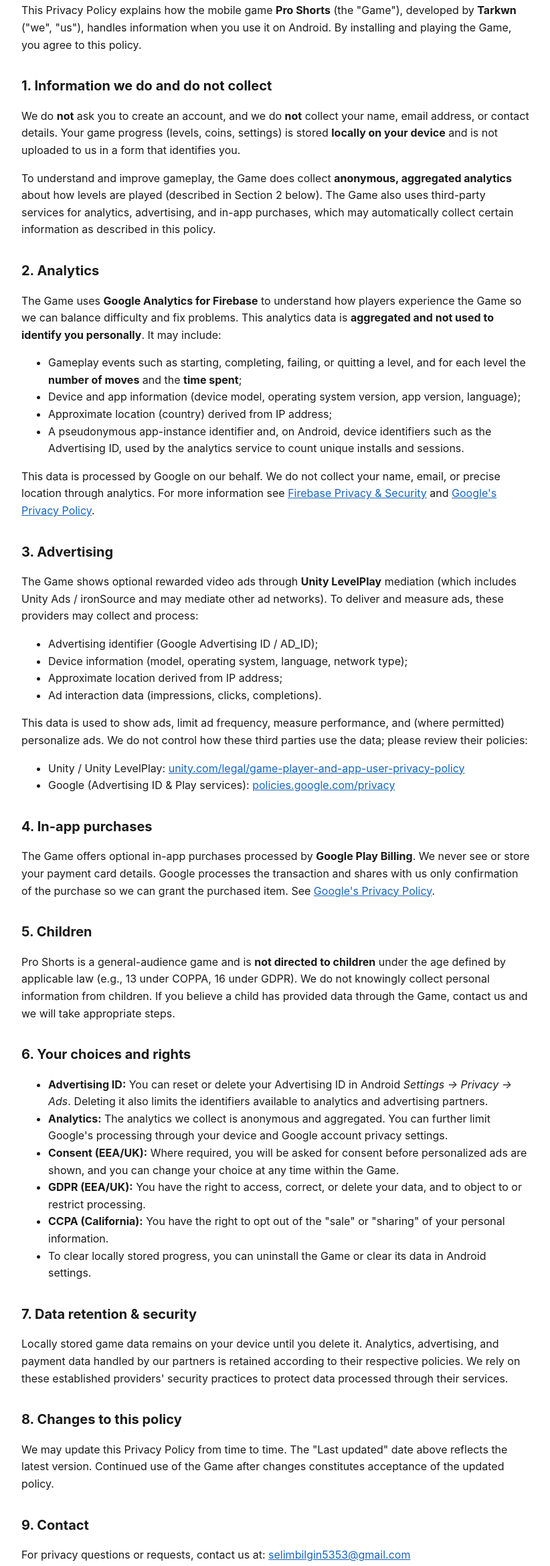
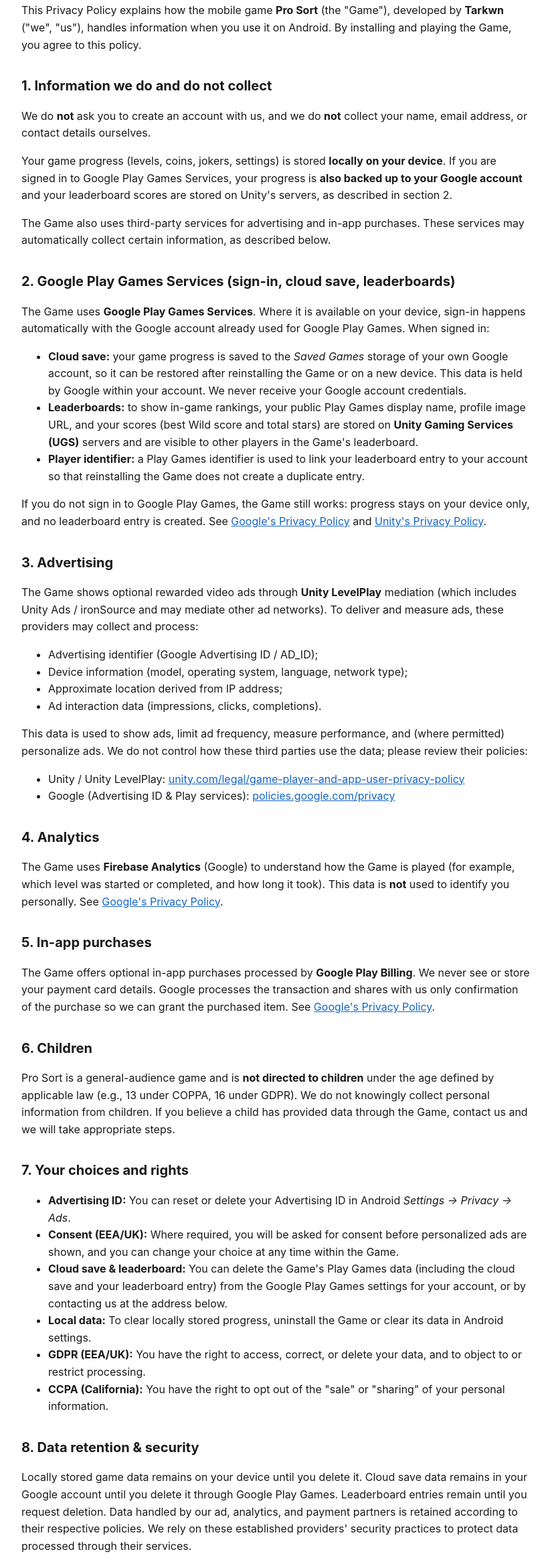
Before and after one commit to Tarkwn/prosort-privacy, a plain HTML site: page index.html in a window 1280 px wide. Shown: the part 141-2479 px from the top of the page at 67% size, without its empty margins (228-1050 px from the left). Drawn offline with Linux system fonts and the light colour scheme.

Commit message:
Add files via upload

```diff
--- a/index.html
+++ b/index.html
@@ -3,7 +3,7 @@
 <head>
 <meta charset="utf-8">
 <meta name="viewport" content="width=device-width, initial-scale=1">
-<title>Pro Shorts — Privacy Policy</title>
+<title>Pro Sort — Privacy Policy</title>
 <style>
   body { max-width: 760px; margin: 40px auto; padding: 0 20px;
          font-family: -apple-system, Segoe UI, Roboto, Helvetica, Arial, sans-serif;
@@ -15,38 +15,43 @@
 </style>
 </head>
 <body>
-<h1>Privacy Policy for Pro Shorts</h1>
-<p class="muted">Last updated: 25 June 2026</p>
+<h1>Privacy Policy for Pro Sort</h1>
+<p class="muted">Last updated: 22 July 2026</p>
 
-<p>This Privacy Policy explains how the mobile game <strong>Pro Shorts</strong> (the "Game"),
+<p>This Privacy Policy explains how the mobile game <strong>Pro Sort</strong> (the "Game"),
 developed by <strong>Tarkwn</strong> ("we", "us"), handles information when you use it on Android.
 By installing and playing the Game, you agree to this policy.</p>
 
 <h2>1. Information we do and do not collect</h2>
-<p>We do <strong>not</strong> ask you to create an account, and we do <strong>not</strong> collect
-your name, email address, or contact details. Your game progress (levels, coins, settings) is stored
-<strong>locally on your device</strong> and is not uploaded to us in a form that identifies you.</p>
-<p>To understand and improve gameplay, the Game does collect <strong>anonymous, aggregated analytics</strong>
-about how levels are played (described in Section 2 below). The Game also uses third-party services for
-analytics, advertising, and in-app purchases, which may automatically collect certain information as
-described in this policy.</p>
+<p>We do <strong>not</strong> ask you to create an account with us, and we do <strong>not</strong>
+collect your name, email address, or contact details ourselves.</p>
+<p>Your game progress (levels, coins, jokers, settings) is stored <strong>locally on your device</strong>.
+If you are signed in to Google Play Games Services, your progress is <strong>also backed up to your
+Google account</strong> and your leaderboard scores are stored on Unity's servers, as described in
+section 2.</p>
+<p>The Game also uses third-party services for advertising and in-app purchases. These services may
+automatically collect certain information, as described below.</p>
 
-<h2>2. Analytics</h2>
-<p>The Game uses <strong>Google Analytics for Firebase</strong> to understand how players experience the
-Game so we can balance difficulty and fix problems. This analytics data is <strong>aggregated and not used
-to identify you personally</strong>. It may include:</p>
+<h2>2. Google Play Games Services (sign-in, cloud save, leaderboards)</h2>
+<p>The Game uses <strong>Google Play Games Services</strong>. Where it is available on your device,
+sign-in happens automatically with the Google account already used for Google Play Games. When signed
+in:</p>
 <ul>
-  <li>Gameplay events such as starting, completing, failing, or quitting a level, and for each level the
-      <strong>number of moves</strong> and the <strong>time spent</strong>;</li>
-  <li>Device and app information (device model, operating system version, app version, language);</li>
-  <li>Approximate location (country) derived from IP address;</li>
-  <li>A pseudonymous app-instance identifier and, on Android, device identifiers such as the Advertising ID,
-      used by the analytics service to count unique installs and sessions.</li>
+  <li><strong>Cloud save:</strong> your game progress is saved to the <em>Saved Games</em> storage of
+      your own Google account, so it can be restored after reinstalling the Game or on a new device.
+      This data is held by Google within your account. We never receive your Google account
+      credentials.</li>
+  <li><strong>Leaderboards:</strong> to show in-game rankings, your public Play Games display name,
+      profile image URL, and your scores (best Wild score and total stars) are stored on
+      <strong>Unity Gaming Services (UGS)</strong> servers and are visible to other players in the
+      Game's leaderboard.</li>
+  <li><strong>Player identifier:</strong> a Play Games identifier is used to link your leaderboard
+      entry to your account so that reinstalling the Game does not create a duplicate entry.</li>
 </ul>
-<p>This data is processed by Google on our behalf. We do not collect your name, email, or precise location
-through analytics. For more information see
-<a href="https://firebase.google.com/support/privacy">Firebase Privacy &amp; Security</a> and
-<a href="https://policies.google.com/privacy">Google's Privacy Policy</a>.</p>
+<p>If you do not sign in to Google Play Games, the Game still works: progress stays on your device
+only, and no leaderboard entry is created. See
+<a href="https://policies.google.com/privacy">Google's Privacy Policy</a> and
+<a href="https://unity.com/legal/game-player-and-app-user-privacy-policy">Unity's Privacy Policy</a>.</p>
 
 <h2>3. Advertising</h2>
 <p>The Game shows optional rewarded video ads through <strong>Unity LevelPlay</strong> mediation
@@ -65,48 +70,57 @@ personalize ads. We do not control how these third parties use the data; please
   <li>Google (Advertising ID &amp; Play services): <a href="https://policies.google.com/privacy">policies.google.com/privacy</a></li>
 </ul>
 
-<h2>4. In-app purchases</h2>
+<h2>4. Analytics</h2>
+<p>The Game uses <strong>Firebase Analytics</strong> (Google) to understand how the Game is played
+(for example, which level was started or completed, and how long it took). This data is
+<strong>not</strong> used to identify you personally. See
+<a href="https://policies.google.com/privacy">Google's Privacy Policy</a>.</p>
+
+<h2>5. In-app purchases</h2>
 <p>The Game offers optional in-app purchases processed by <strong>Google Play Billing</strong>.
 We never see or store your payment card details. Google processes the transaction and shares with us
 only confirmation of the purchase so we can grant the purchased item. See
 <a href="https://policies.google.com/privacy">Google's Privacy Policy</a>.</p>
 
-<h2>5. Children</h2>
-<p>Pro Shorts is a general-audience game and is <strong>not directed to children</strong> under the age
+<h2>6. Children</h2>
+<p>Pro Sort is a general-audience game and is <strong>not directed to children</strong> under the age
 defined by applicable law (e.g., 13 under COPPA, 16 under GDPR). We do not knowingly collect personal
 information from children. If you believe a child has provided data through the Game, contact us and we
 will take appropriate steps.</p>
 
-<h2>6. Your choices and rights</h2>
+<h2>7. Your choices and rights</h2>
 <ul>
   <li><strong>Advertising ID:</strong> You can reset or delete your Advertising ID in
-      Android <em>Settings → Privacy → Ads</em>. Deleting it also limits the identifiers available to
-      analytics and advertising partners.</li>
-  <li><strong>Analytics:</strong> The analytics we collect is anonymous and aggregated. You can further
-      limit Google's processing through your device and Google account privacy settings.</li>
+      Android <em>Settings → Privacy → Ads</em>.</li>
   <li><strong>Consent (EEA/UK):</strong> Where required, you will be asked for consent before
       personalized ads are shown, and you can change your choice at any time within the Game.</li>
+  <li><strong>Cloud save &amp; leaderboard:</strong> You can delete the Game's Play Games data
+      (including the cloud save and your leaderboard entry) from the Google Play Games settings for
+      your account, or by contacting us at the address below.</li>
+  <li><strong>Local data:</strong> To clear locally stored progress, uninstall the Game or clear its
+      data in Android settings.</li>
   <li><strong>GDPR (EEA/UK):</strong> You have the right to access, correct, or delete your data, and to
       object to or restrict processing.</li>
   <li><strong>CCPA (California):</strong> You have the right to opt out of the "sale" or "sharing" of your
       personal information.</li>
-  <li>To clear locally stored progress, you can uninstall the Game or clear its data in Android settings.</li>
 </ul>
 
-<h2>7. Data retention &amp; security</h2>
-<p>Locally stored game data remains on your device until you delete it. Analytics, advertising, and
-payment data handled by our partners is retained according to their respective policies. We rely on these
-established providers' security practices to protect data processed through their services.</p>
+<h2>8. Data retention &amp; security</h2>
+<p>Locally stored game data remains on your device until you delete it. Cloud save data remains in your
+Google account until you delete it through Google Play Games. Leaderboard entries remain until you
+request deletion. Data handled by our ad, analytics, and payment partners is retained according to
+their respective policies. We rely on these established providers' security practices to protect data
+processed through their services.</p>
 
-<h2>8. Changes to this policy</h2>
+<h2>9. Changes to this policy</h2>
 <p>We may update this Privacy Policy from time to time. The "Last updated" date above reflects the latest
 version. Continued use of the Game after changes constitutes acceptance of the updated policy.</p>
 
-<h2>9. Contact</h2>
+<h2>10. Contact</h2>
 <p>For privacy questions or requests, contact us at:
 <a href="mailto:selimbilgin5353@gmail.com">selimbilgin5353@gmail.com</a></p>
 
-<p class="muted">This document is a general template tailored to Pro Shorts and is not legal advice.
+<p class="muted">This document is a general template tailored to Pro Sort and is not legal advice.
 Please review it for accuracy before publishing.</p>
 </body>
 </html>
```
